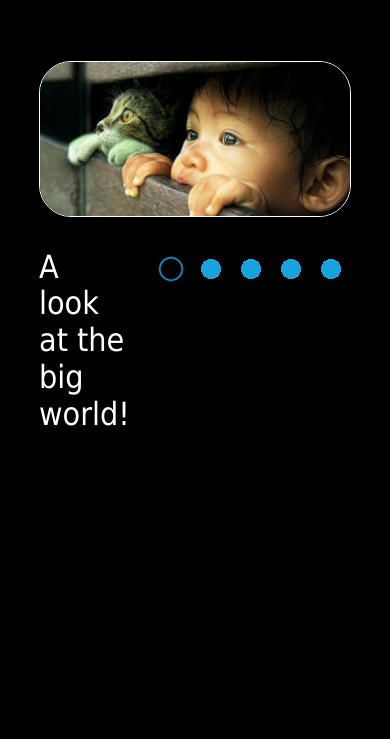
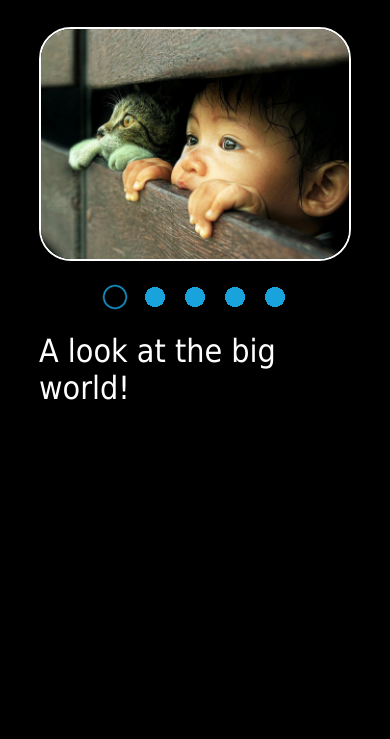
Before and after one commit to pini86/cssMemSlider, a plain HTML site: page cssMemSlider/index.html in a window 390 px wide. Drawn offline with Linux system fonts and the light colour scheme.

Commit message:
feat : add media queries 1024px  (Чт, май 12, 2022 18:37:24)

```diff
--- a/cssMemSlider/assets/css/style.css
+++ b/cssMemSlider/assets/css/style.css
@@ -154,3 +154,29 @@ body {
   transform: scale(1);
   opacity: 1;
 }
+
+@media screen and (max-width: 1024px) {
+  .slider {
+    width: 80vw;
+    height: 70vw;
+    margin: 1vh auto;
+  }
+
+  .slider_inner {
+    grid-template-columns: 1fr;
+    grid-template-rows: 60vw auto;
+    grid-template-areas:
+      "slides"
+      "controls"
+      "text";
+    row-gap: 1rem;
+  }
+
+  .slider_wrap {
+    border-width: 0.25vh;
+  }
+
+  .slider_nav {
+    justify-content: center;
+  }
+}
```
